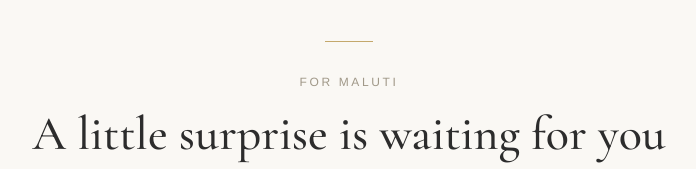
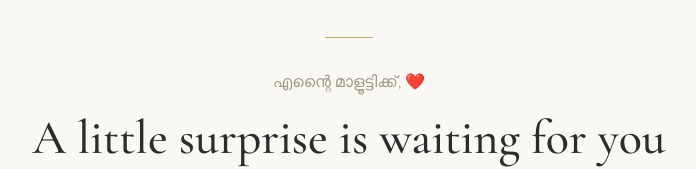
Before and after one commit to Jayeshss/malu-birthday, a Next.js app: page / in a window 1280 px wide. Shown: the part 245-414 px from the top of the page, without its empty margins (291-987 px from the left). Built offline with nearby package versions, Linux system fonts and the light colour scheme.

Commit message:
Update page.tsx

```diff
--- a/src/app/page.tsx
+++ b/src/app/page.tsx
@@ -562,11 +562,11 @@ export default function BirthdayPage() {
           >
             <div className="w-12 h-px mx-auto mb-8" style={{ backgroundColor: C.gold }} />
             <p
-              className="text-xs tracking-[0.22em] uppercase mb-5"
-              style={{ color: C.textMuted, fontFamily: 'var(--font-geist-sans)' }}
-            >
-              For Maluti
-            </p>
+  className="text-sm sm:text-base mb-5"
+  style={{ color: C.textMuted, fontFamily: 'var(--font-serif)' }}
+>
+  എന്റെെ മാളൂട്ടിക്ക്, ❤️
+</p>
             <h1
               className="text-3xl sm:text-4xl md:text-5xl font-light mb-8"
               style={{ color: C.charcoal, fontFamily: 'var(--font-serif)', fontWeight: 500 }}
```
